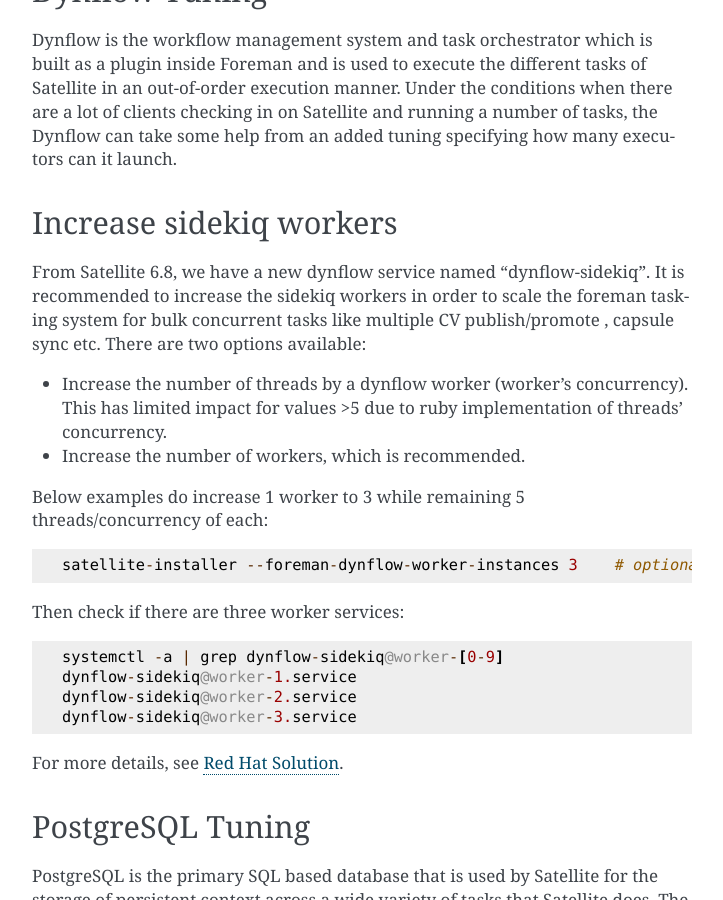
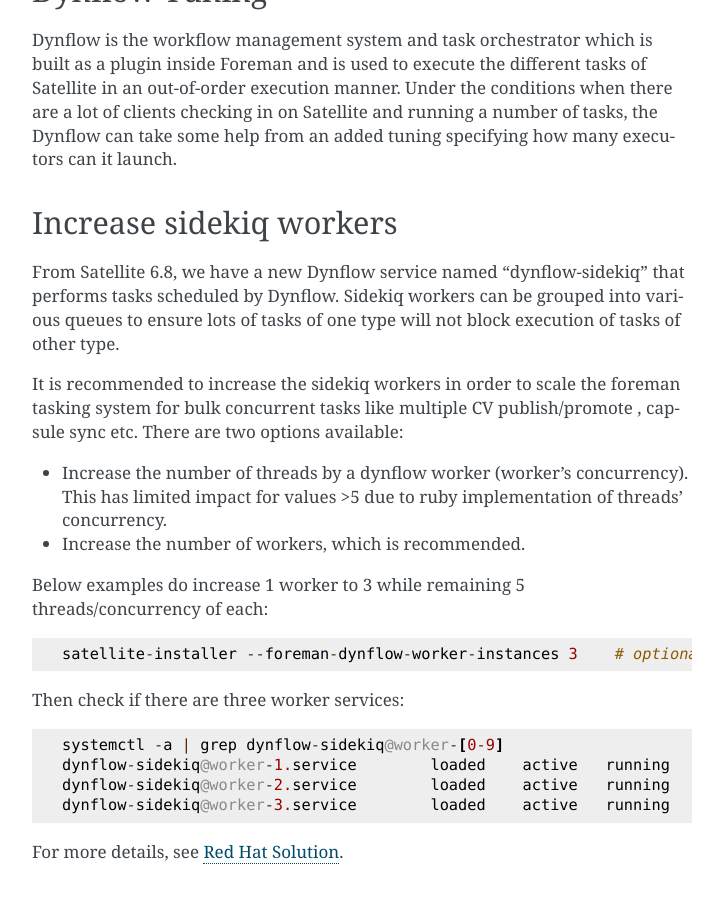
Before and after one commit to RedHatSatellite/satellite-performance-tuning, a Sphinx documentation site: the page built from docs/satellite-configuration-tuning.rst, in a window 1280 px wide and 900 px high, scrolled down 8816 px. Shown: the whole window, without its empty margins (388-1111 px from the left). Built offline with Sphinx 7.4.7, drawn with Linux system fonts in a browser that asks for light colours.

Commit message:
fixed indentation & formating.

```diff
--- a/docs/satellite-configuration-tuning.rst
+++ b/docs/satellite-configuration-tuning.rst
@@ -294,7 +294,9 @@
 Increase sidekiq workers
 ========================
 
-From Satellite 6.8, we have a new dynflow service named “dynflow-sidekiq”. It is recommended to increase the sidekiq workers in order to scale the foreman tasking system for bulk concurrent tasks like multiple CV publish/promote , capsule sync etc. There are two options available:
+From Satellite 6.8, we have a new Dynflow service named “dynflow-sidekiq” that performs tasks scheduled by Dynflow. Sidekiq workers can be grouped into various queues to ensure lots of tasks of one type will not block execution of tasks of other type.
+
+It is recommended to increase the sidekiq workers in order to scale the foreman tasking system for bulk concurrent tasks like multiple CV publish/promote , capsule sync etc. There are two options available:
 
 - Increase the number of threads by a dynflow worker (worker's concurrency). This has limited impact for values >5 due to ruby implementation of threads' concurrency.
 
@@ -302,14 +304,14 @@
 
 Below examples do increase 1 worker to 3 while remaining 5 threads/concurrency of each::
 
- satellite-installer --foreman-dynflow-worker-instances 3    # optionally, add --foreman-dynflow-worker-concurrency 5
+  satellite-installer --foreman-dynflow-worker-instances 3    # optionally, add --foreman-dynflow-worker-concurrency 5
 
 Then check if there are three worker services::
 
   systemctl -a | grep dynflow-sidekiq@worker-[0-9]
-  dynflow-sidekiq@worker-1.service                                                                               loaded    active   running   Foreman jobs daemon - worker-1 on sidekiq
-  dynflow-sidekiq@worker-2.service                                                                               loaded    active   running   Foreman jobs daemon - worker-2 on sidekiq
-  dynflow-sidekiq@worker-3.service                                                                               loaded    active   running   Foreman jobs daemon - worker-3 on sidekiq
+  dynflow-sidekiq@worker-1.service        loaded    active   running   Foreman jobs daemon - worker-1 on sidekiq
+  dynflow-sidekiq@worker-2.service        loaded    active   running   Foreman jobs daemon - worker-2 on sidekiq
+  dynflow-sidekiq@worker-3.service        loaded    active   running   Foreman jobs daemon - worker-3 on sidekiq
 
 For more details, see `Red Hat Solution <https://access.redhat.com/solutions/6293741>`_.
 
```
